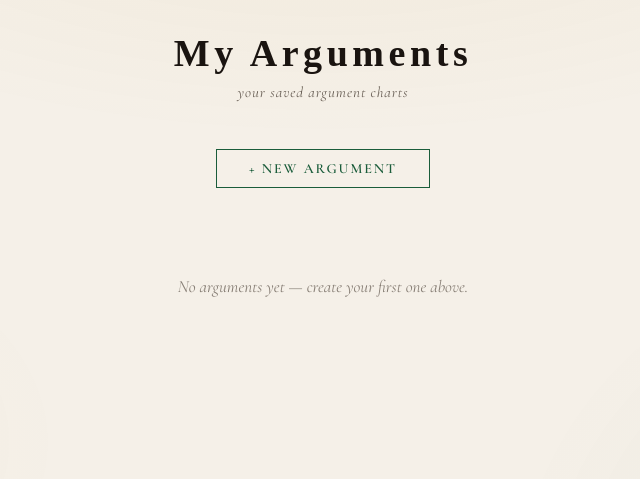
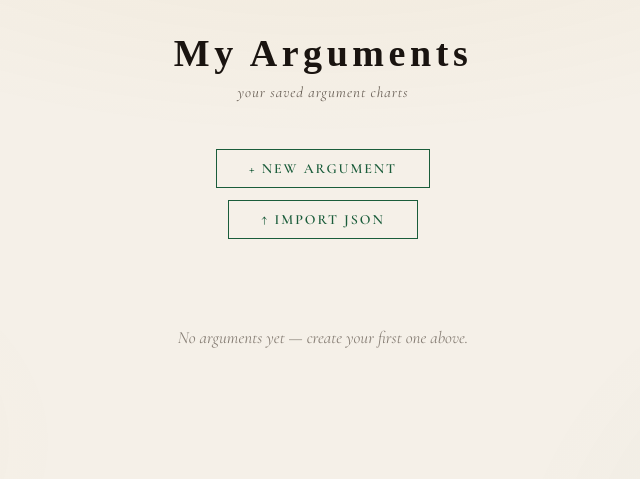
Before and after one commit to NoohAlavi/Qadiyya, a Flask app: page /arguments in a window 1280 px wide. Shown: the part 198-677 px from the top of the page, without its empty margins (317-957 px from the left). Run offline with Flask 3, Linux system fonts and the light colour scheme; some web fonts are replaced.

Commit message:
Added Import JSON feature

```diff
--- a/app.py
+++ b/app.py
@@ -263,6 +263,31 @@ def export_json():
     )
 
 
+@app.route("/import_json", methods=["POST"])
+def import_json():
+    data = request.get_json()
+
+    # Validate structure — must have a root key at minimum
+    if not data or "root" not in data:
+        return jsonify({"error": "Invalid file — please upload a Qaḍiyya JSON export."}), 400
+
+    try:
+        # Try to reconstruct a MantiqMap from the data to catch structural errors
+        mymap = MantiqMap.from_dict(data)
+        if not mymap.root:
+            raise ValueError("No root node found.")
+    except Exception:
+        return jsonify({"error": "Invalid file — please upload a Qaḍiyya JSON export."}), 400
+
+    user_data = load_user_data()
+    project_id = str(uuid.uuid4())
+    user_data["projects"][project_id] = mymap.to_dict()
+    user_data["current_project"] = project_id
+    save_user_data(user_data)
+
+    return jsonify({"redirect": url_for("editor")})
+
+
 def _build_export_html(mymap: MantiqMap) -> str:
     """Render the clean export template to an HTML string."""
     return render_template(
--- a/static/arguments.css
+++ b/static/arguments.css
@@ -162,10 +162,12 @@ body::after {
   letter-spacing: 0.06em;
 }
 
-/* ── New argument button ── */
+/* ── New argument + import buttons ── */
 .args-new-btn {
   display: flex;
-  justify-content: center;
+  flex-direction: column;
+  align-items: center;
+  gap: 12px;
   margin-bottom: 40px;
   opacity: 0;
   animation: fadeUp 0.8s ease 0.35s forwards;
--- a/templates/arguments.html
+++ b/templates/arguments.html
@@ -38,9 +38,11 @@
       <p>your saved argument charts</p>
     </div>
 
-    <!-- New argument button -->
+    <!-- New argument + Import buttons -->
     <div class="args-new-btn">
       <button onclick="newProject()"><span>+ New Argument</span></button>
+      <button onclick="document.getElementById('import-input').click()"><span>↑ Import JSON</span></button>
+      <input type="file" id="import-input" accept=".json" style="display:none;" onchange="importJSON(event)">
     </div>
 
     <!-- Project list -->
@@ -158,6 +160,40 @@
       .then(data => { window.location.href = data.redirect; });
     }
 
+    // ── Import JSON ────────────────────────────────────────────
+    function importJSON(event) {
+      const file = event.target.files[0];
+      if (!file) return;
+
+      const reader = new FileReader();
+      reader.onload = function(e) {
+        let data;
+        try {
+          data = JSON.parse(e.target.result);
+        } catch {
+          alert('Invalid file — could not parse JSON. Please upload a Qaḍiyya JSON export.');
+          return;
+        }
+
+        fetch('/import_json', {
+          method: 'POST',
+          headers: { 'Content-Type': 'application/json' },
+          body: JSON.stringify(data)
+        })
+        .then(res => res.json())
+        .then(data => {
+          if (data.redirect) {
+            window.location.href = data.redirect;
+          } else {
+            alert(data.error || 'Invalid file — please upload a Qaḍiyya JSON export.');
+            // Reset the file input so the same file can be tried again
+            document.getElementById('import-input').value = '';
+          }
+        });
+      };
+      reader.readAsText(file);
+    }
+
     // ── Project actions ────────────────────────────────────────
     function switchProject(projectId) {
       fetch('/switch_project', {
```
